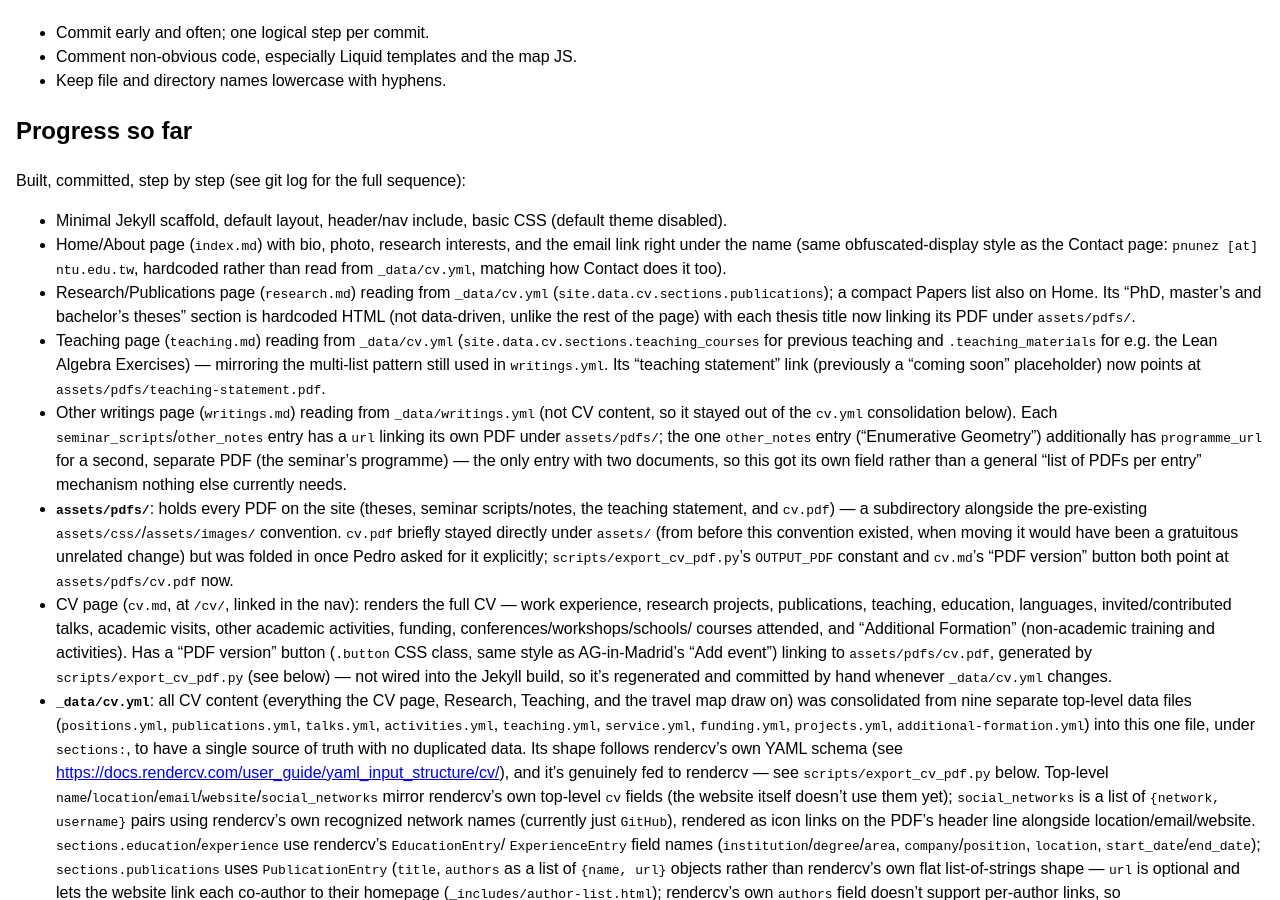
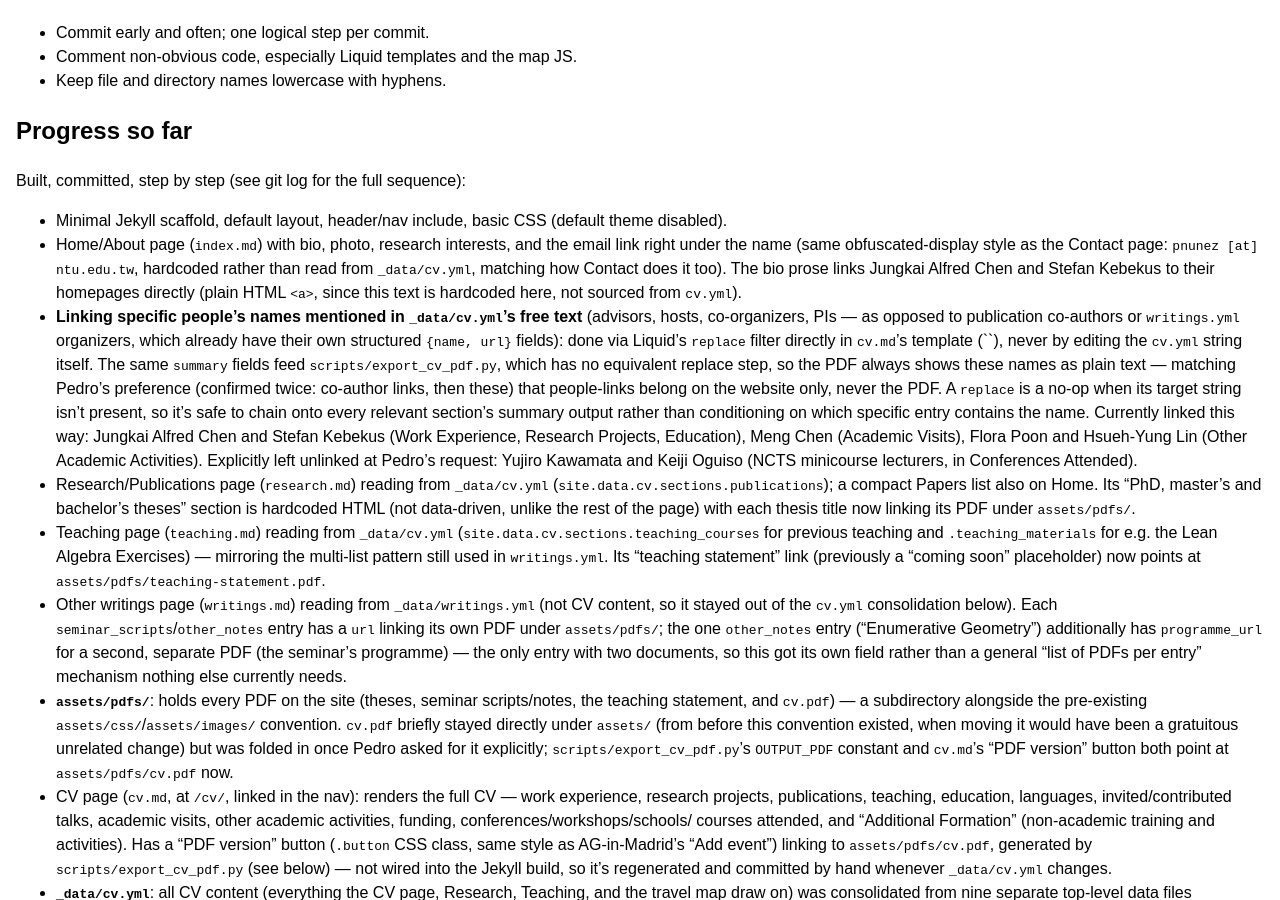
Before and after one commit to pedro-nunez/pedro-nunez.github.io, a Jekyll site: the page built from CLAUDE.md, in a window 1280 px wide and 900 px high, scrolled down 1433 px. Built offline with Jekyll 4.4.1, drawn with Linux system fonts in a browser that asks for light colours; our own code applies the rules of GitHub Pages for plain Markdown files.

Commit message:
Link people mentioned in cv.yml's free text to their homepages
Jungkai Alfred Chen, Stefan Kebekus (home page bio, hardcoded HTML;
Work Experience/Research Projects/Education on the CV page), Meng
Chen (Academic Visits), Flora Poon and Hsueh-Yung Lin (Other Academic
Activities). Applied via a Liquid replace filter in cv.md's template
rather than editing cv.yml's summary strings directly, since those
same strings also feed the PDF export, which has no equivalent step
and so keeps showing plain text — confirmed unaffected by
regenerating and inspecting it.

Co-Authored-By: Claude Sonnet 5 <noreply@anthropic.com>
Claude-Session: https://claude.ai/code/session_01DA8FQP4BUd5mDBeFEEDyRN

```diff
--- a/CLAUDE.md
+++ b/CLAUDE.md
@@ -94,7 +94,29 @@ Built, committed, step by step (see git log for the full sequence):
 - Home/About page (`index.md`) with bio, photo, research interests, and
   the email link right under the name (same obfuscated-display style
   as the Contact page: `pnunez [at] ntu.edu.tw`, hardcoded rather than
-  read from `_data/cv.yml`, matching how Contact does it too).
+  read from `_data/cv.yml`, matching how Contact does it too). The bio
+  prose links Jungkai Alfred Chen and Stefan Kebekus to their
+  homepages directly (plain HTML `<a>`, since this text is hardcoded
+  here, not sourced from `cv.yml`).
+- **Linking specific people's names mentioned in `_data/cv.yml`'s free
+  text** (advisors, hosts, co-organizers, PIs — as opposed to
+  publication co-authors or `writings.yml` organizers, which already
+  have their own structured `{name, url}` fields): done via Liquid's
+  `replace` filter directly in `cv.md`'s template
+  (`{{ item.summary | replace: "Name", '<a href="...">Name</a>' }}`),
+  never by editing the `cv.yml` string itself. The same `summary`
+  fields feed `scripts/export_cv_pdf.py`, which has no equivalent
+  replace step, so the PDF always shows these names as plain text —
+  matching Pedro's preference (confirmed twice: co-author links, then
+  these) that people-links belong on the website only, never the PDF.
+  A `replace` is a no-op when its target string isn't present, so it's
+  safe to chain onto every relevant section's summary output rather
+  than conditioning on which specific entry contains the name. Currently
+  linked this way: Jungkai Alfred Chen and Stefan Kebekus (Work
+  Experience, Research Projects, Education), Meng Chen (Academic
+  Visits), Flora Poon and Hsueh-Yung Lin (Other Academic Activities).
+  Explicitly left unlinked at Pedro's request: Yujiro Kawamata and
+  Keiji Oguiso (NCTS minicourse lecturers, in Conferences Attended).
 - Research/Publications page (`research.md`) reading from
   `_data/cv.yml` (`site.data.cv.sections.publications`); a compact
   Papers list also on Home. Its "PhD, master's and bachelor's theses"
```
Also changed, not shown: cv.md (+5 -5 lines), index.md (+5 -3 lines), 1 other file.
